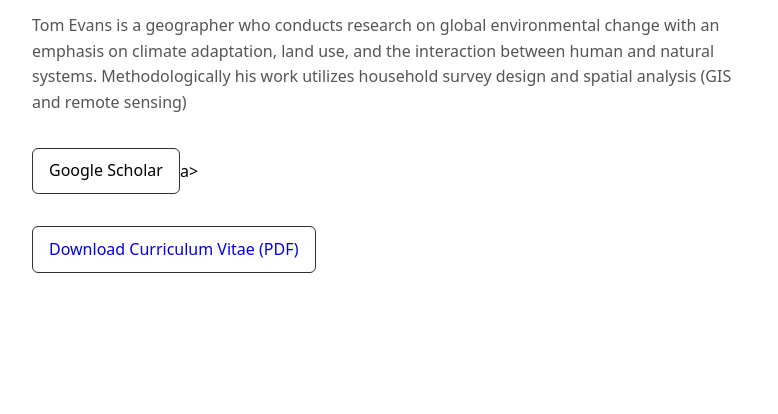
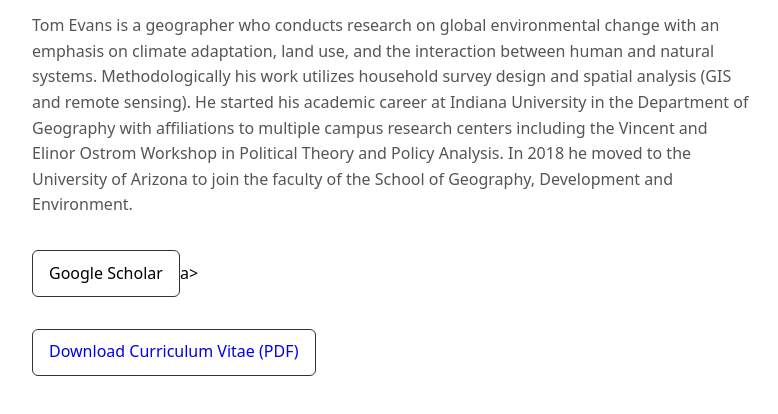
Before and after one commit to tomgeog/tomgeog.github.io, a plain HTML site: page index.html in a window 1280 px wide. Shown: the part 94-508 px from the top of the page, without its empty margins (8-786 px from the left). Drawn offline with Linux system fonts and the light colour scheme.

Commit message:
Update index.html

```diff
--- a/index.html
+++ b/index.html
@@ -15,7 +15,9 @@
   <h1>Tom Evans</h1>
   <p class="muted">Tom Evans is a geographer who conducts research on global environmental change
 with an emphasis on climate adaptation, land use, and the interaction between
-human and natural systems. Methodologically his work utilizes household survey design and spatial analysis (GIS and remote sensing) </p>
+human and natural systems. Methodologically his work utilizes household survey design and spatial analysis (GIS and remote sensing).
+
+  He started his academic career at Indiana University in the Department of Geography with affiliations to multiple campus research centers including the Vincent and Elinor Ostrom Workshop in Political Theory and Policy Analysis. In 2018 he moved to the University of Arizona to join the faculty of the School of Geography, Development and Environment.</p>
 
   <p <a class="btn" href="https://scholar.google.com/citations?hl=en&user=_EPCs5UAAAAJ&view_op=list_works&sortby=pubdate" target="_blank" rel="noopener">Google Scholar</p>a></p>
 
```
